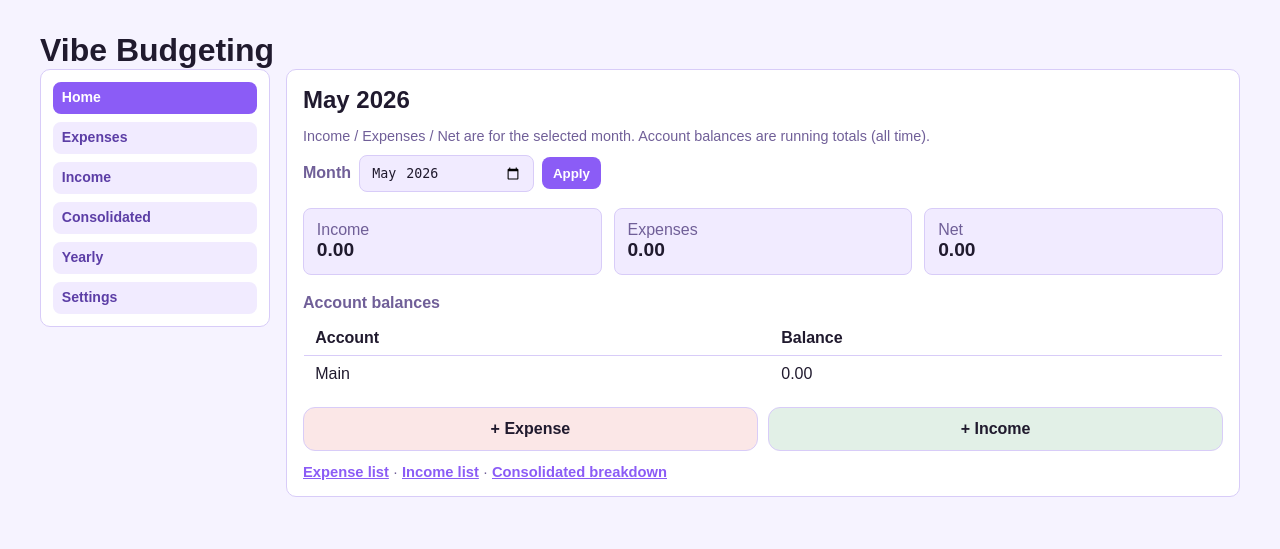
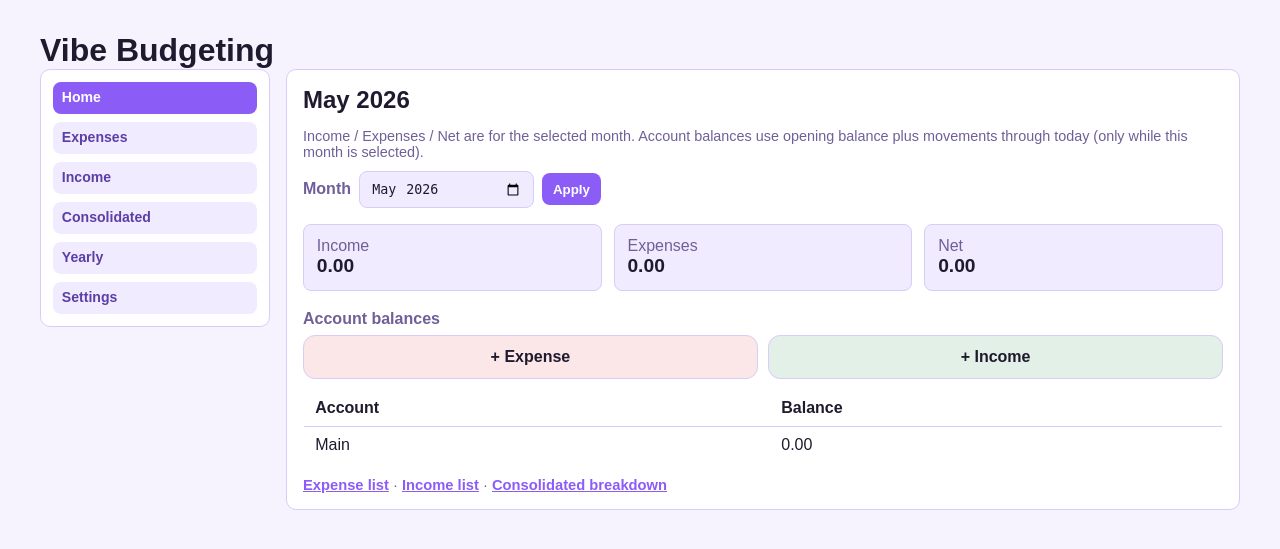
Before and after one commit to flymperis/Vibe-Budgeting, a Flask app: a page that uses templates/index.html in a window 1280 px wide, after a click on "Home". Shown: the top 549 px of the page. Run offline with Flask 3, Linux system fonts and the light colour scheme; data comes from the database, SQL or seed files in the repository; data that the repository does not hold is empty.

Commit message:
Reorder home quick adds; consolidated net as sum of accounts; month-scoped balances
Co-authored-by: Cursor <cursoragent@cursor.com>

```diff
--- a/app.py
+++ b/app.py
@@ -1056,6 +1056,21 @@ def index():
         (month_start_d, month_end_d),
     ).fetchall()
 
+    today_d = datetime.now().date()
+    sel_y, sel_m = int(year_str), int(month_str)
+    if (today_d.year, today_d.month) == (sel_y, sel_m):
+        balance_cutoff_d = (today_d + timedelta(days=1)).isoformat()
+        balance_scope_hint = (
+            "Account balances use opening balance plus movements through today "
+            "(only while this month is selected)."
+        )
+    else:
+        balance_cutoff_d = month_end_d
+        balance_scope_hint = (
+            f"Account balances are through the end of {month_heading} "
+            "(opening balance plus movements up to then)."
+        )
+
     account_balances = conn.execute(
         """
         SELECT
@@ -1068,16 +1083,20 @@ def index():
         LEFT JOIN (
             SELECT account_id, SUM(amount) AS total_income
             FROM income_entries
+            WHERE date(received_at) < date(?)
             GROUP BY account_id
         ) income_totals ON income_totals.account_id = a.id
         LEFT JOIN (
             SELECT account_id, SUM(amount) AS total_expenses
             FROM expenses
+            WHERE date(spent_at) < date(?)
             GROUP BY account_id
         ) expense_totals ON expense_totals.account_id = a.id
         ORDER BY a.name
-        """
+        """,
+        (balance_cutoff_d, balance_cutoff_d),
     ).fetchall()
+    accounts_total_balance = sum(float(r["current_balance"]) for r in account_balances)
 
     year_start_d = f"{year_filter:04d}-01-01"
     year_end_d = f"{year_filter + 1:04d}-01-01"
@@ -1144,6 +1163,7 @@ def index():
         total_expenses=total_expenses,
         total_income=total_income,
         net_balance=total_income - total_expenses,
+        accounts_total_balance=accounts_total_balance,
         expense_breakdown=expense_breakdown,
         income_breakdown=income_breakdown,
         account_balances=account_balances,
@@ -1161,6 +1181,7 @@ def index():
         expense_filter_month=expense_filter_month,
         income_filter_month=income_filter_month,
         month_heading=month_heading,
+        balance_scope_hint=balance_scope_hint,
     )
 
 
--- a/static/styles.css
+++ b/static/styles.css
@@ -475,6 +475,15 @@ th, td {
 
 .consolidated-summary-cards {
     grid-template-columns: repeat(3, minmax(0, 1fr));
+}
+
+.consolidated-net-hint {
+    margin: -0.35rem 0 0.85rem;
+}
+
+.consolidated-column .column-scope-hint {
+    margin: -0.25rem 0 0.55rem;
+    font-size: 0.88rem;
 }
 
 .home-title {
--- a/templates/index.html
+++ b/templates/index.html
@@ -28,7 +28,7 @@
                     <h2 class="home-title">{{ month_heading }}</h2>
                     <p class="muted small-hint home-intro">
                         Income / Expenses / Net are for the selected month.
-                        Account balances are running totals (all time).
+                        {{ balance_scope_hint }}
                     </p>
                     <form action="/" class="month-picker home-month-picker" method="get">
                         <input name="panel" type="hidden" value="home">
@@ -53,23 +53,6 @@
                     </div>
 
                     <h3 class="home-balances-heading">Account balances</h3>
-                    <div class="home-balances-wrap">
-                        <table class="home-balances-table">
-                            <thead>
-                                <tr><th>Account</th><th>Balance</th></tr>
-                            </thead>
-                            <tbody>
-                                {% for account in account_balances %}
-                                    <tr>
-                                        <td>{{ account.name }}</td>
-                                        <td>{{ "%.2f"|format(account.current_balance) }}</td>
-                                    </tr>
-                                {% else %}
-                                    <tr><td colspan="2">No accounts yet.</td></tr>
-                                {% endfor %}
-                            </tbody>
-                        </table>
-                    </div>
 
                     <div class="home-quick-bar">
                         <button id="home-btn-expense" type="button" class="btn-home-quick btn-home-quick-expense" aria-expanded="false" aria-controls="home-drawer-expense">
@@ -126,6 +109,24 @@
                                 <button type="submit">Add income</button>
                             </form>
                         </div>
+                    </div>
+
+                    <div class="home-balances-wrap">
+                        <table class="home-balances-table">
+                            <thead>
+                                <tr><th>Account</th><th>Balance</th></tr>
+                            </thead>
+                            <tbody>
+                                {% for account in account_balances %}
+                                    <tr>
+                                        <td>{{ account.name }}</td>
+                                        <td>{{ "%.2f"|format(account.current_balance) }}</td>
+                                    </tr>
+                                {% else %}
+                                    <tr><td colspan="2">No accounts yet.</td></tr>
+                                {% endfor %}
+                            </tbody>
+                        </table>
                     </div>
 
                     <p class="home-more-links muted">
@@ -409,9 +410,10 @@
                         </div>
                         <div class="card">
                             <p>Net Balance</p>
-                            <strong>{{ "%.2f"|format(net_balance) }}</strong>
+                            <strong>{{ "%.2f"|format(accounts_total_balance) }}</strong>
                         </div>
                     </div>
+                    <p class="muted small-hint consolidated-net-hint">Net Balance is the sum of the per-account balances (third column).</p>
 
                     <div class="consolidated-columns">
                         <div class="consolidated-column">
@@ -454,6 +456,7 @@
 
                         <div class="consolidated-column">
                             <h3 class="column-title">Balances</h3>
+                            <p class="muted column-scope-hint small-hint">{{ balance_scope_hint }}</p>
                             <table>
                                 <thead>
                                     <tr><th>Account</th><th>Balance</th></tr>
```
